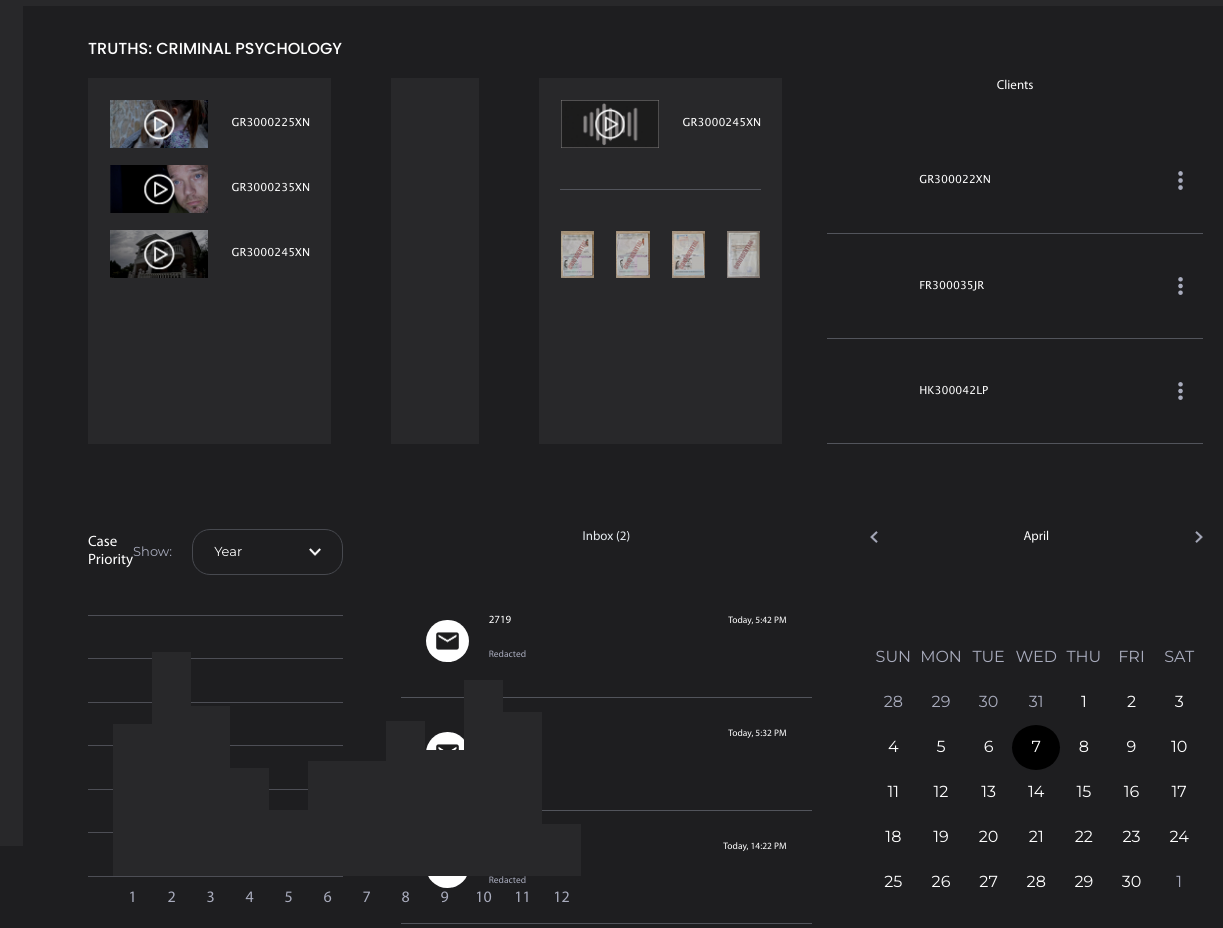
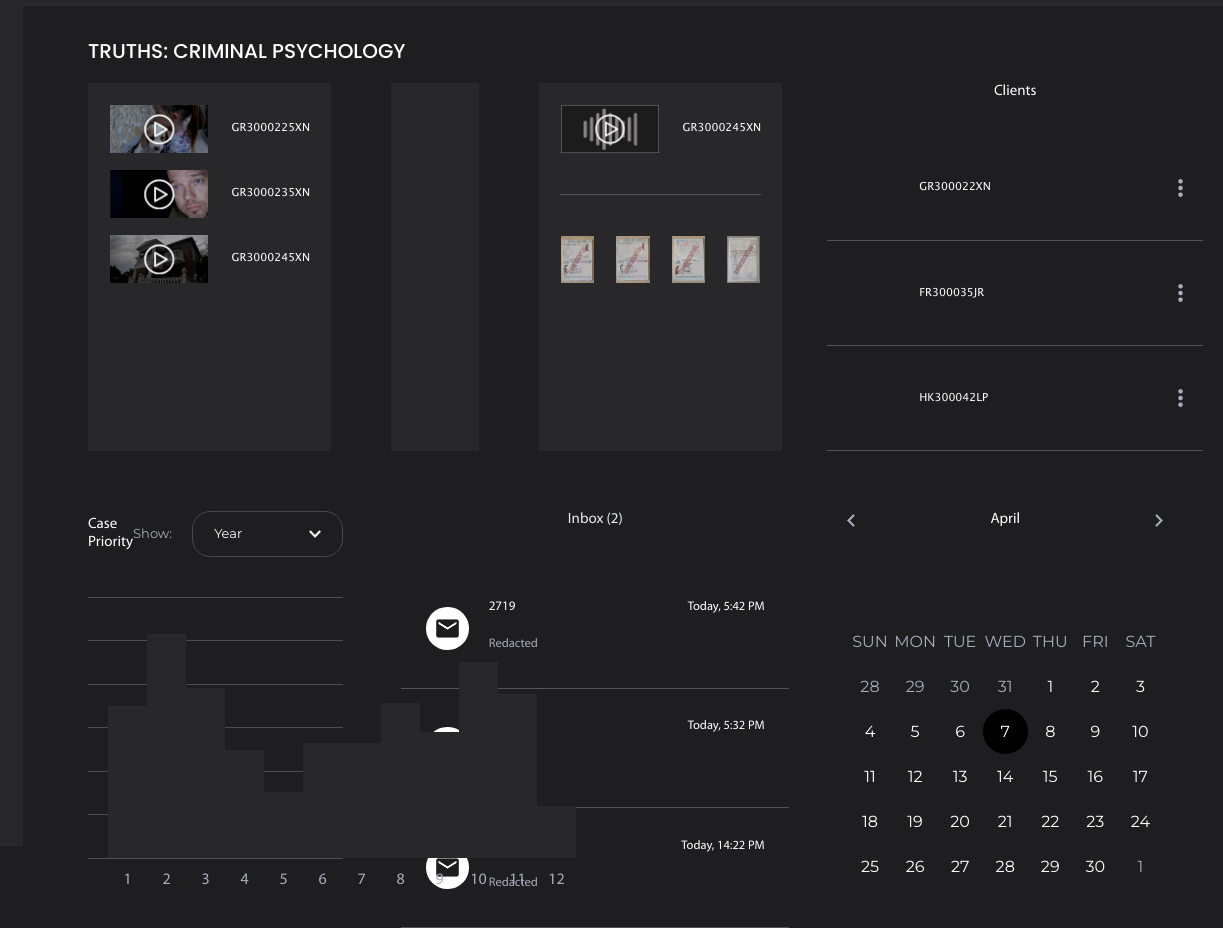
Before and after one commit to apponislam/truths, a plain HTML site: page index.html in a window 1280 px wide. Shown: the part 84-1012 px from the top of the page, 57-1280 px from the left. Drawn offline with nearby package versions, Linux system fonts and the light colour scheme.

Commit message:
fixing 2

```diff
--- a/css/style.css
+++ b/css/style.css
@@ -98,7 +98,7 @@ nav {
 }
 
 .maintitle h1 {
-    font-size: 16px;
+    font-size: 20px;
     margin-bottom: 20px;
     color: white;
     text-transform: uppercase;
@@ -111,7 +111,7 @@ nav {
     display: flex;
     justify-content: space-between;
     gap: 45px;
-    margin-bottom: 85px;
+    margin-bottom: 60px;
 }
 
 .assets {
@@ -214,7 +214,7 @@ nav {
 .clients h1 {
     text-align: center;
     color: white;
-    font-size: 13px;
+    font-size: 15px;
     margin-bottom: 35px;
 }
 
@@ -317,7 +317,7 @@ button.btn.btn-secondary.dropdown-toggle.dropdown2btn {
     align-items: flex-end;
     justify-content: space-between;
     position: absolute;
-    padding: 0 25px;
+    padding: 0 20px;
     width: 100%;
     bottom: 9px;
 }
@@ -401,7 +401,7 @@ button.btn.btn-secondary.dropdown-toggle.dropdown2btn {
 .inbox h1 {
     text-align: center;
     color: #e7edf2;
-    font-size: 13px;
+    font-size: 15px;
     margin-bottom: 40px;
 }
 
@@ -442,24 +442,24 @@ button.btn.btn-secondary.dropdown-toggle.dropdown2btn {
 }
 
 .mailtext2 p {
-    font-size: 11px;
+    font-size: 13px;
     margin-bottom: 0;
     color: white;
 }
-
 .mailtext2 h6 {
-    font-size: 9.5px;
+    font-size: 12.5px;
     color: white;
     margin-bottom: 0;
 }
 
 .mailtext h5 {
-    font-size: 9.5px;
+    font-size: 12.5px;
     color: #a7aabb;
 }
 
 .calander {
     width: 390px;
+    margin-right: 40px;
 }
 
 .calandertitle {
@@ -476,7 +476,7 @@ button.btn.btn-secondary.dropdown-toggle.dropdown2btn {
 .calandertitle h1 {
     text-align: center;
     color: white;
-    font-size: 13px;
+    font-size: 15px;
     margin-bottom: 0px;
 }
 
```
